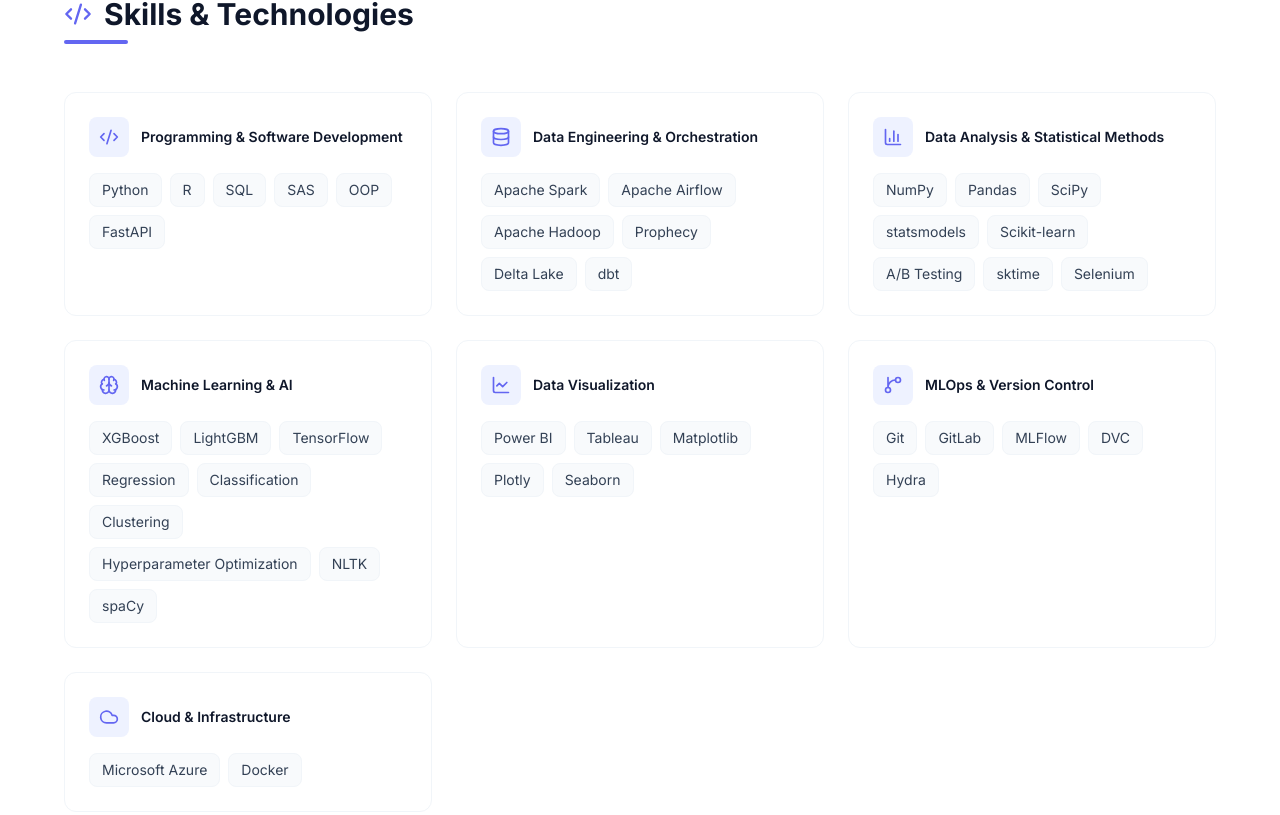
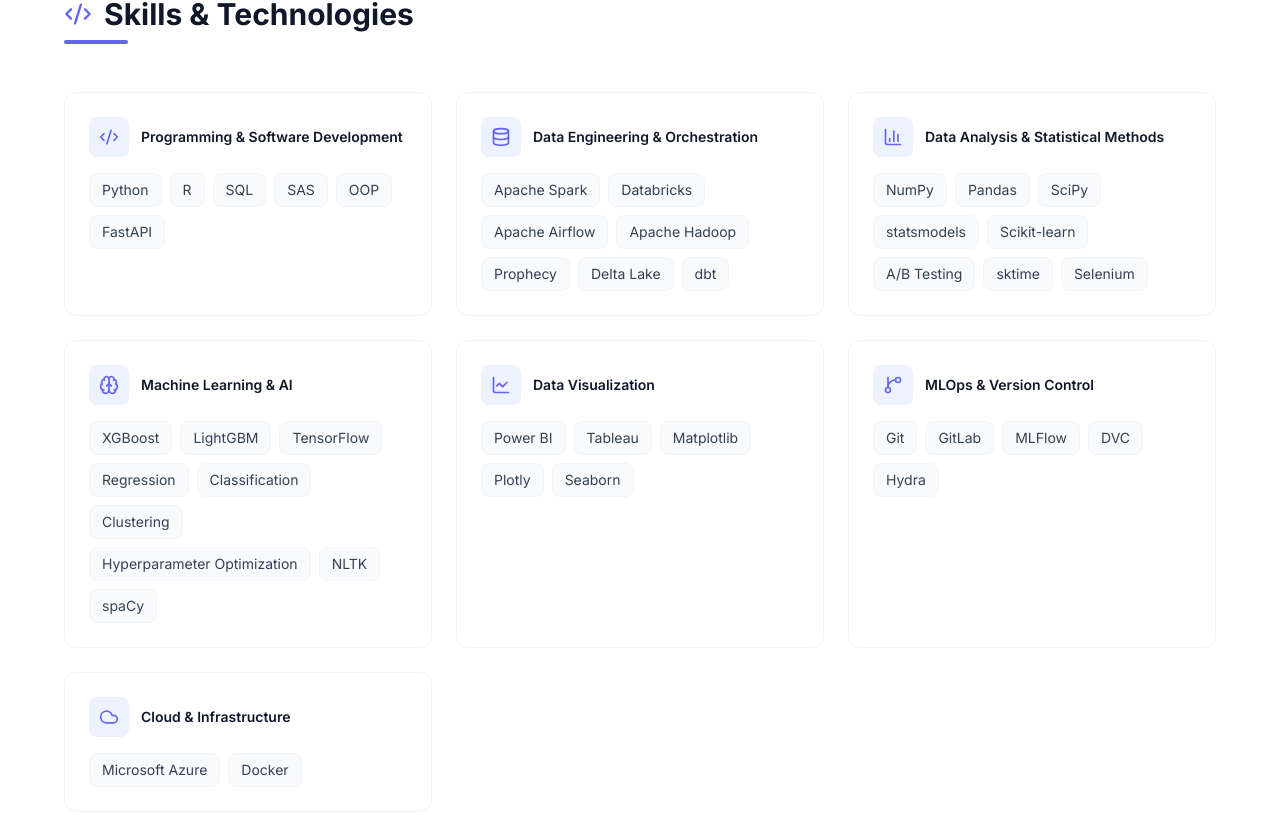
Before and after one commit to aliyusifov99/portfolio-website-v2, a React (Vite) app: page / in a window 1280 px wide. Shown: the part 2474-3289 px from the top of the page. Built offline with nearby package versions, Linux system fonts and the light colour scheme.

Commit message:
Update skills for Data Engineering & Orchestration

```diff
--- a/src/data/constants.js
+++ b/src/data/constants.js
@@ -52,7 +52,7 @@
   {
     name: "Data Engineering & Orchestration",
     icon: "Database",
-    skills: ["Apache Spark", "Apache Airflow", "Apache Hadoop", "Prophecy", "Delta Lake", "dbt"],
+    skills: ["Apache Spark", "Databricks", "Apache Airflow", "Apache Hadoop", "Prophecy", "Delta Lake", "dbt"],
   },
   {
     name: "Data Analysis & Statistical Methods",
```
